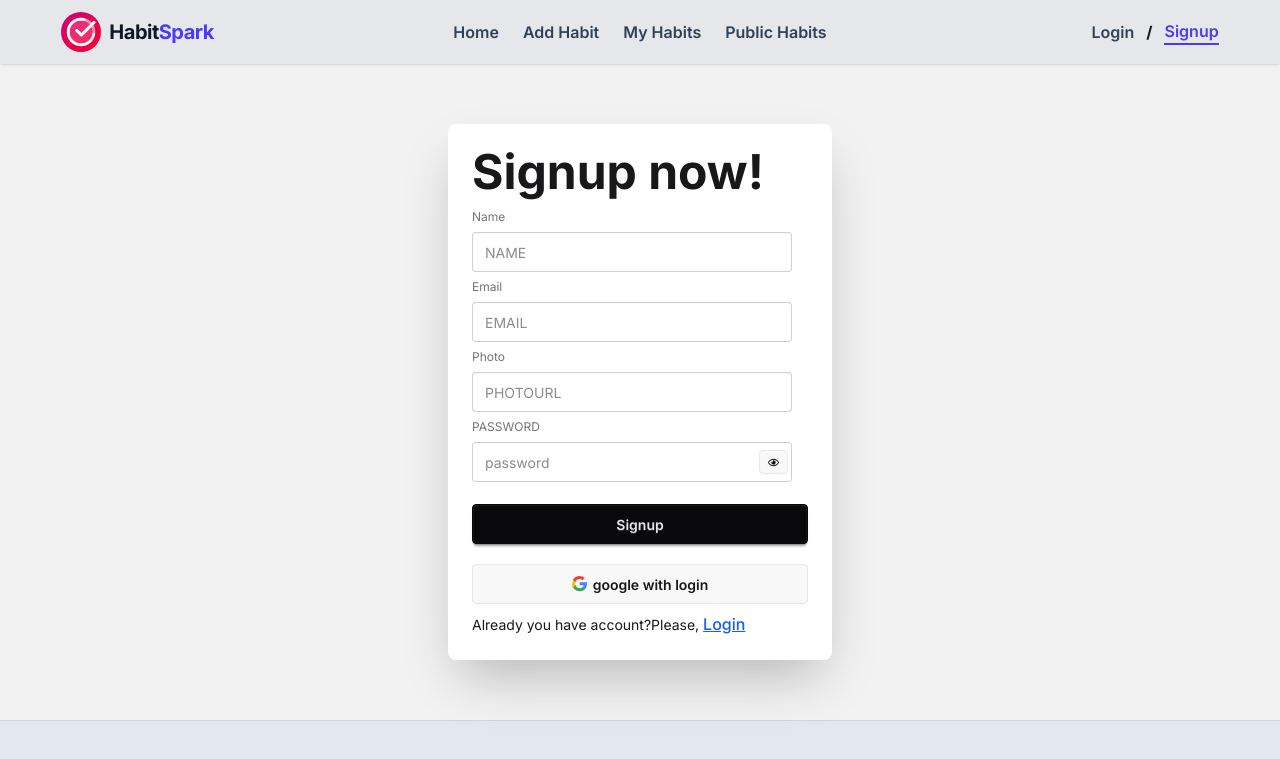
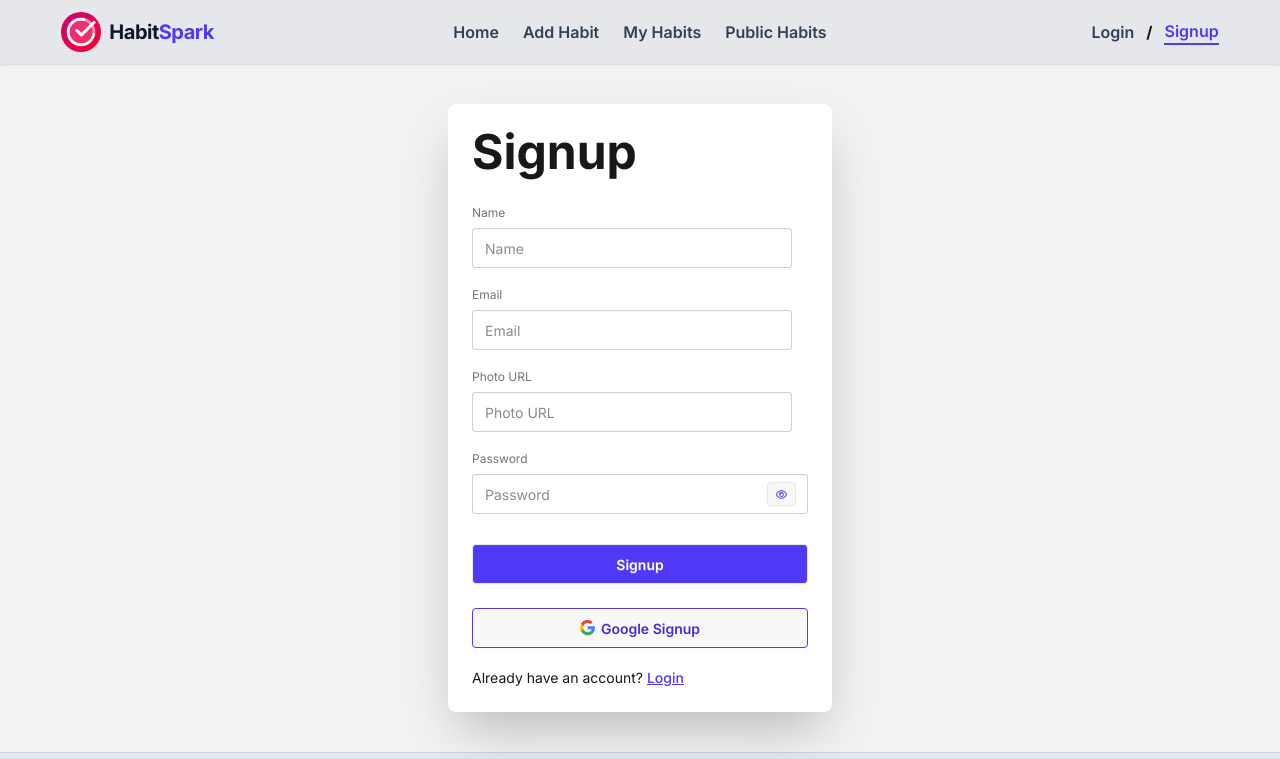
Before and after one commit to Al-amin-hossain-tamim/habbit-tracker-client, a React (Vite) app: page /Resister in a window 1280 px wide. Shown: the top 759 px of the page. Built offline with nearby package versions, Linux system fonts and the light colour scheme; no server answers.

Commit message:
add title bar for every page

```diff
--- a/index.html
+++ b/index.html
@@ -4,7 +4,7 @@
     <meta charset="UTF-8" />
     <link rel="icon" type="image/svg+xml" sizes="32x10" href="/habbit_logo.jpeg" />
     <meta name="viewport" content="width=device-width, initial-scale=1.0" />
-    <title>Home</title>
+    <title>HabitSpark/Home</title>
 
   </head>
   <body>
--- a/src/components/AddHabbits/AddHabbit.jsx
+++ b/src/components/AddHabbits/AddHabbit.jsx
@@ -35,6 +35,7 @@ const AddHabbit = () => {
 
   return (
     <div className="py-10 px-4">
+      <title>HabitSpark/Add-habit</title>
       <div className="max-w-3xl mx-auto bg-white p-8 rounded-2xl shadow">
         <h2 className="text-2xl font-bold mb-4">Add a New Habit</h2>
 
--- a/src/components/HabbitDetails/HabbitDetails.jsx
+++ b/src/components/HabbitDetails/HabbitDetails.jsx
@@ -24,6 +24,7 @@ const HabbitDetails = () => {
 
   return (
     <section className="py-12 bg-gradient-to-b from-purple-50 to-white min-h-screen">
+      <title>HabitSpark/habit-details</title>
       <div className="max-w-5xl mx-auto px-4">
         {/* Card Container */}
         <div className="bg-white rounded-2xl shadow-xl overflow-hidden">
--- a/src/components/Login/Login.jsx
+++ b/src/components/Login/Login.jsx
@@ -1,60 +1,51 @@
-import React, { use, useRef, useState } from "react";
+import React, { useContext, useRef, useState } from "react";
 import { Link, useLocation, useNavigate } from "react-router";
 import { AuthContext } from "../../Contexts/AuthContext/AuthContext";
-import Loading from "../Loading/Loading";
-import { FaRegEyeSlash } from "react-icons/fa6";
-import { FaRegEye } from "react-icons/fa";
+import { FaRegEyeSlash, FaRegEye } from "react-icons/fa6";
 import { toast } from "react-toastify";
 
+const Login = () => {
+  const [loading, setLoading] = useState(false);
+  const [showPassword, setShowPassword] = useState(false);
+  const { signInUser, signInWithGoogle } = useContext(AuthContext);
+  const location = useLocation();
+  const navigate = useNavigate();
+  const emailRef = useRef();
+  const [Error, setError] = useState("");
 
-const Login = () => {
-
-  const [loading,setLoading] = useState(false)
-  const [showPassword,setShowPassword] = useState(false);
-  const {signInUser,signInWithGoogle,user} = use(AuthContext);
-  const location = useLocation();
-  const navigate = useNavigate()
-  const emailRef = useRef()
-  const [Error,setError] = useState('');
-
-
-
-
-  const handleLogin = (e)=>{
-    e.preventDefault()
+  const handleLogin = (e) => {
+    e.preventDefault();
     const email = e.target.email.value;
     const password = e.target.password.value;
 
-    setLoading(true)
-    setError('');
-    signInUser(email,password)
-    .then(() =>{
+    setLoading(true);
+    setError("");
 
-      e.target.reset()
-      navigate(location?.state || '/')
+    signInUser(email, password)
+      .then(() => {
+        e.target.reset();
+        navigate(location?.state || "/");
       })
-    .catch(()=>{
+      .catch(() => {
+        setError("Miss matched credentials. If new, please register first.");
+        toast.error("Invalid email or password");
+      })
+      .finally(() => {
+        setLoading(false);
+      });
+  };
 
-      setError('miss matched credential if you are new  please register first')
-      user || toast.error(Error)
+  const handleGoogleLogin = () => {
+    setLoading(true);
+    signInWithGoogle()
+      .then((result) => {
+        navigate(location?.state || "/");
 
-    }).finally(()=>{
-      setLoading(false)
-    })
-  }
-  const handleGoogleLogin = ()=>{
-      signInWithGoogle()
-      .then((result)=>{
-        navigate(location?.state|| '/')
-
-         console.log(result.user);
         const newUser = {
           name: result.user.displayName,
           email: result.user.email,
           image: result.user.photoURL,
         };
-
-        // create user in the database
 
         fetch("http://localhost:5000/users", {
           method: "POST",
@@ -62,106 +53,122 @@ const Login = () => {
             "content-type": "application/json",
           },
           body: JSON.stringify(newUser),
-        })
-          .then((res) => res.json())
-          .then((data) => {
-            console.log("data after user save", data);
         });
       })
-      .catch(()=>{
+      .catch(() => {})
+      .finally(() => setLoading(false));
+  };
 
-      })
-  }
-
-  // const handleForgetPassword = ()=>{
-  //   const email = emailRef.current.value;
-  //   if (email) {
-  //     navigate(`/forget-password/${encodeURIComponent(email)}`);
-  //   } else {
-  //     navigate(`/forget-password`);
-  //   }
-  // }
-
-  const handlePasswordBtn = (e)=>{
-      e.preventDefault()
+  const handlePasswordBtn = (e) => {
+    e.preventDefault();
     setShowPassword(!showPassword);
-    }
+  };
 
   return (
+    <div className="hero bg-base-200 min-h-screen mb-10">
+      <title>HabitSpark/login</title>
+      {/* Loading Spinner */}
+      {loading && (
+        <div className="fixed inset-0 bg-black bg-opacity-30 z-50 flex items-center justify-center">
+          <div className="text-center">
+            <span className="loading loading-spinner loading-lg text-indigo-600"></span>
+            <p className="text-white mt-3 font-medium">Please wait...</p>
+          </div>
+        </div>
+      )}
 
-    <div className="hero bg-base-200 min-h-screen mb-10">
-      <title></title>
-      {
-        (
-          loading && <div className='flex w-full min-h-screen justify-center inset-0  z-100 bg-black bg-opacity-30 items-center'>
-            <p className='text-2xl font-bold  text-white'><span className="loading loading-bars loading-xl "></span> <span>Loading please wait!!</span></p>
-        </div>
-        )
-      }
       <div className="hero-content flex-col lg:flex-row-reverse">
-        <div className="text-center lg:text-left"></div>
         <div className="card bg-base-100 w-full max-w-sm shrink-0 shadow-2xl">
           <div className="card-body">
-            <h1 className="text-5xl font-bold">Login now!</h1>
+            <h1 className="text-5xl font-bold mb-4">Login</h1>
             <form onSubmit={handleLogin}>
               <fieldset className="fieldset">
-                {/* email */}
+
+                {/* Email */}
                 <label className="label">EMAIL</label>
-                <input type="email" className="input" placeholder="Email" name="email" required ref={emailRef}/>
-                {/* password */}
-                <label className="label">PASSWORD</label>
-                <div className='relative'>
                 <input
-                                  type={showPassword?'text':'password'}
-                                  className="input"
-                                  placeholder= "password"
-                                  name='password'
+                  type="email"
+                  className="input input-bordered focus:border-indigo-600"
+                  placeholder="Email"
+                  name="email"
+                  required
+                  ref={emailRef}
+                />
+
+                {/* Password */}
+                <label className="label mt-3">PASSWORD</label>
+                <div className="relative">
+                  <input
+                    type={showPassword ? "text" : "password"}
+                    className="input input-bordered w-full pr-12 focus:border-indigo-600"
+                    placeholder="Password"
+                    name="password"
                     required
                   />
-                                <button onClick={handlePasswordBtn} className='absolute btn btn-xs top-2 right-5'>{
-                                  showPassword ? <FaRegEyeSlash /> : <FaRegEye />
-                                  }</button>
+                  <button
+                    onClick={handlePasswordBtn}
+                    className="absolute btn btn-xs top-2 right-3 text-indigo-600"
+                  >
+                    {showPassword ? <FaRegEyeSlash /> : <FaRegEye />}
+                  </button>
                 </div>
-                                {/* onClick={handleForgetPasswordBtn} */}
 
-                <div >
-
-                  <button className="link link-hover">Forgot password?</button>
-
-                </div>
-                <button className="btn btn-neutral mt-4">Login</button>
+                {/* Login Button */}
+                <button className="btn w-full mt-6 bg-indigo-600 hover:bg-indigo-700 text-white">
+                  Login
+                </button>
               </fieldset>
             </form>
-            <button onClick={handleGoogleLogin} className="btn mt-2 w-full">
+
+            {/* Google Login */}
+            <button
+              onClick={handleGoogleLogin}
+              className="btn mt-3 w-full border-indigo-600 text-indigo-700 hover:bg-indigo-100"
+            >
               <span className="w-[15px]">
                 <svg
-
                   viewBox="0 0 533.5 544.3"
                   xmlns="http://www.w3.org/2000/svg"
-                    aria-hidden="true"
-                    focusable="false"
                 >
                   <path
                     fill="#4285F4"
-                      d="M533.5 278.4c0-18.7-1.6-37.2-4.8-55H272v104.4h146.9c-6.3 34-25 62.9-53.5 82.2v68.3h86.4c50.6-46.6 81.7-115.4 81.7-199.0z"
+                    d="M533.5 278.4c0-18.7-1.6-37.2-4.8-55H272v104.4h146.9
+                    c-6.3 34-25 62.9-53.5 82.2v68.3h86.4
+                    c50.6-46.6 81.7-115.4 81.7-199.0z"
                   />
                   <path
                     fill="#34A853"
-                      d="M272 544.3c72.9 0 134.1-24.2 178.8-65.6l-86.4-68.3c-24 16.2-54.6 25.8-92.4 25.8-70.9 0-131.2-47.9-152.6-112.2H32v70.6C76.2 487.1 167.7 544.3 272 544.3z"
+                    d="M272 544.3c72.9 0 134.1-24.2 178.8-65.6l-86.4-68.3
+                    c-24 16.2-54.6 25.8-92.4 25.8
+                    c-70.9 0-131.2-47.9-152.6-112.2H32v70.6
+                    C76.2 487.1 167.7 544.3 272 544.3z"
                   />
                   <path
                     fill="#FBBC05"
-                      d="M119.4 324.0c-8.0-23.9-8.0-49.5 0-73.4V179.9H32c-40.6 80.0-40.6 173.5 0 253.5l87.4-109.4z"
+                    d="M119.4 324.0c-8.0-23.9-8.0-49.5 0-73.4V179.9H32
+                    c-40.6 80.0-40.6 173.5 0 253.5l87.4-109.4z"
                   />
                   <path
                     fill="#EA4335"
-                      d="M272 109.6c39.6 0 75.1 13.6 103.1 40.3l77.2-77.2C403.9 26.8 349.9 0 272 0 167.7 0 76.2 57.2 32 142.8l87.4 70.6C140.8 157.5 201.1 109.6 272 109.6z"
+                    d="M272 109.6c39.6 0 75.1 13.6 103.1 40.3l77.2-77.2
+                    C403.9 26.8 349.9 0 272 0
+                    C167.7 0 76.2 57.2 32 142.8l87.4 70.6
+                    C140.8 157.5 201.1 109.6 272 109.6z"
                   />
                 </svg>
-                </span>{" "}
-                google with login
+              </span>
+              Google Login
             </button>
-            <h5>If you are new here?Please, <Link to='/Resister' className="text-[#f2098c] underline text-[16px] font-medium">Signup</Link></h5>
+
+            <h5 className="mt-4 text-sm">
+              New here?{" "}
+              <Link
+                to="/Resister"
+                className="text-indigo-600 underline font-medium"
+              >
+                Signup
+              </Link>
+            </h5>
           </div>
         </div>
       </div>
--- a/src/components/MyHabbit/MyHabbit.jsx
+++ b/src/components/MyHabbit/MyHabbit.jsx
@@ -117,6 +117,8 @@ const MyHabbits = () => {
       <div className="max-w-6xl mx-auto px-4">
         <h1 className="text-3xl font-bold text-slate-800 mb-8">My Habits</h1>
 
+        <title>HabitSpark/my-habit</title>
+
         {habits.length === 0 ? (
           <div className="text-center text-slate-600 py-10">
             No habits found. Add your first habit now!
--- a/src/components/Resister/Resister.jsx
+++ b/src/components/Resister/Resister.jsx
@@ -1,25 +1,32 @@
-import React, { use, useState } from "react";
+import React, { useContext, useState } from "react";
 import { Link, useLocation, useNavigate } from "react-router";
 import { AuthContext } from "../../Contexts/AuthContext/AuthContext";
-import { FaRegEye } from "react-icons/fa";
-import { FaRegEyeSlash } from "react-icons/fa6";
+import { FaRegEye, FaRegEyeSlash } from "react-icons/fa6";
 import { toast } from "react-toastify";
 import { updateProfile } from "firebase/auth";
 
 const Resister = () => {
   const [error, setError] = useState("");
-
-  const { createUser, signInWithGoogle } = use(AuthContext);
+  const [loading, setLoading] = useState(false);
+  const { createUser, signInWithGoogle } = useContext(AuthContext);
   const location = useLocation();
   const navigate = useNavigate();
+
+  const [showPassword, setShowPassword] = useState(false);
+
+  const handlePasswordBtn = (e) => {
+    e.preventDefault();
+    setShowPassword(!showPassword);
+  };
+
   const handleRegister = (e) => {
     e.preventDefault();
+
     const name = e.target.name.value;
     const email = e.target.email.value;
     const photo = e.target.photo.value;
     const password = e.target.password.value;
 
-    // reset error
     setError("");
 
     const emailValidation = /^[^\s@]+@[^\s@]+\.[^\s@]+$/;
@@ -28,180 +35,192 @@ const Resister = () => {
       /^(?=.*[a-z])(?=.*[A-Z])(?=.*\d)(?=.*[!@#$%^&*()_+\-=\[\]{};':"\\|,.<>\/?]).{6,}$/;
 
     if (!emailValidation.test(email)) {
-      return setError("please give me valid email");
+      return setError("Please provide a valid email");
     } else if (!passwordValidation.test(password)) {
       return setError(
-        "please ensure one upper,lower case and one digit and special character and at least 6 characters"
+        "Password must include upper, lower, digit, special character & be 6+ characters"
       );
     }
 
+    setLoading(true);
+
     createUser(email, password)
       .then((result) => {
-        e.target.reset();
         const profile = {
           displayName: name,
           photoURL: photo,
         };
-        updateProfile(result.user, profile)
-          .then(() => {})
-          .catch();
+
+        updateProfile(result.user, profile).catch(() => {});
+
+        e.target.reset();
+
+        const newUser = {
+          name: name,
+          email: email,
+          image: photo,
+        };
+
+        fetch("http://localhost:5000/users", {
+          method: "POST",
+          headers: { "content-type": "application/json" },
+          body: JSON.stringify(newUser),
+        });
+
         navigate(location?.state || "/");
-        console.log(result.user);
+      })
+      .catch(() => {
+        setError("This email is already used!");
+        toast.error("Email already exists");
+      })
+      .finally(() => setLoading(false));
+  };
+
+  const handleSignInWithGoogle = () => {
+    setLoading(true);
+    signInWithGoogle()
+      .then((result) => {
         const newUser = {
           name: result.user.displayName,
           email: result.user.email,
           image: result.user.photoURL,
         };
 
-        // create user in the database
-
         fetch("http://localhost:5000/users", {
           method: "POST",
-          headers: {
-            "content-type": "application/json",
-          },
+          headers: { "content-type": "application/json" },
           body: JSON.stringify(newUser),
+        });
+
+        navigate(location?.state || "/");
       })
-          .then((res) => res.json())
-          .then((data) => {
-            console.log("data after user save", data);
-          });
-      })
-      .catch((error) => {
-        setError("this email already used!");
-        error && toast.error(error);
-      });
+      .catch(() => {})
+      .finally(() => setLoading(false));
   };
 
-  const handleSignInWithGoogle = () => {
-    signInWithGoogle()
-      .then((result) => {
-        navigate(location?.state || "/");
-        console.log(result.user);
-        const newUser = {
-          name: result.user.displayName,
-          email: result.user.email,
-          image: result.user.photoURL,
-        };
+  return (
+    <div className="relative">
+      <title>HabitSpark/Signup</title>
 
-        // create user in the database
+      {/* Loading Spinner */}
+      {loading && (
+        <div className="fixed inset-0 bg-black bg-opacity-30 z-50 flex items-center justify-center">
+          <div className="text-center">
+            <span className="loading loading-spinner loading-lg text-indigo-600"></span>
+            <p className="text-white mt-3 font-medium">Creating account...</p>
+          </div>
+        </div>
+      )}
 
-        fetch("http://localhost:5000/users", {
-          method: "POST",
-          headers: {
-            "content-type": "application/json",
-          },
-          body: JSON.stringify(newUser),
-        })
-          .then((res) => res.json())
-          .then((data) => {
-            console.log("data after user save", data);
-          });
-      })
+      <div className="card bg-base-100 w-full mx-auto my-10 max-w-sm shadow-2xl">
+        <div className="card-body">
+          <h1 className="text-5xl font-bold mb-4">Signup</h1>
 
-      .catch(() => {});
-  };
-  const [showPassword, setShowPassword] = useState(false);
-
-  const handlePasswordBtn = (e) => {
-    e.preventDefault();
-    setShowPassword(!showPassword);
-  };
-  // used email toastify
-
-  return (
-    <div className="card bg-base-100 w-full mx-auto my-15 max-w-sm shrink-0 shadow-2xl">
-      <title>Signup</title>
-      <div className="card-body">
-        <h1 className="text-5xl font-bold">Signup now!</h1>
           <form onSubmit={handleRegister}>
             <fieldset className="fieldset">
-            {/* name field */}
               <label className="label">Name</label>
               <input
                 type="text"
-              className="input"
-              placeholder="NAME"
+                className="input input-bordered focus:border-indigo-600"
+                placeholder="Name"
                 name="name"
                 required
               />
-            {/* email field */}
-            <label className="label">Email</label>
+
+              <label className="label mt-3">Email</label>
               <input
                 type="email"
-              className="input"
-              placeholder="EMAIL"
+                className="input input-bordered focus:border-indigo-600"
+                placeholder="Email"
                 name="email"
                 required
               />
-            {/* photo field */}
-            <label className="label">Photo</label>
+
+              <label className="label mt-3">Photo URL</label>
               <input
                 type="text"
-              className="input"
-              placeholder="PHOTOURL"
+                className="input input-bordered focus:border-indigo-600"
+                placeholder="Photo URL"
                 name="photo"
               />
-            {/* password field */}
-            <label className="label">PASSWORD</label>
+
+              <label className="label mt-3">Password</label>
               <div className="relative">
                 <input
                   type={showPassword ? "text" : "password"}
-                className="input"
-                placeholder="password"
+                  className="input input-bordered w-full pr-12 focus:border-indigo-600"
+                  placeholder="Password"
                   name="password"
                   required
                 />
                 <button
                   onClick={handlePasswordBtn}
-                className="absolute btn btn-xs top-2 right-5"
+                  className="absolute btn btn-xs top-2 right-3 text-indigo-600"
                 >
                   {showPassword ? <FaRegEyeSlash /> : <FaRegEye />}
                 </button>
               </div>
-            <button className="btn btn-neutral mt-4">Signup</button>
+
+              <button className="btn w-full mt-6 bg-indigo-600 hover:bg-indigo-700 text-white">
+                Signup
+              </button>
             </fieldset>
           </form>
-        <button onClick={handleSignInWithGoogle} className="btn mt-2 w-full">
+
+          {/* Google Sign-in */}
+          <button
+            onClick={handleSignInWithGoogle}
+            className="btn mt-3 w-full border-indigo-600 text-indigo-700 hover:bg-indigo-100"
+          >
             <span className="w-[15px]">
               <svg
                 viewBox="0 0 533.5 544.3"
                 xmlns="http://www.w3.org/2000/svg"
-              aria-hidden="true"
-              focusable="false"
               >
                 <path
                   fill="#4285F4"
-                d="M533.5 278.4c0-18.7-1.6-37.2-4.8-55H272v104.4h146.9c-6.3 34-25 62.9-53.5 82.2v68.3h86.4c50.6-46.6 81.7-115.4 81.7-199.0z"
+                  d="M533.5 278.4c0-18.7-1.6-37.2-4.8-55H272v104.4h146.9
+                  c-6.3 34-25 62.9-53.5 82.2v68.3h86.4
+                  c50.6-46.6 81.7-115.4 81.7-199.0z"
                 />
                 <path
                   fill="#34A853"
-                d="M272 544.3c72.9 0 134.1-24.2 178.8-65.6l-86.4-68.3c-24 16.2-54.6 25.8-92.4 25.8-70.9 0-131.2-47.9-152.6-112.2H32v70.6C76.2 487.1 167.7 544.3 272 544.3z"
+                  d="M272 544.3c72.9 0 134.1-24.2 178.8-65.6l-86.4-68.3
+                  c-24 16.2-54.6 25.8-92.4 25.8
+                  c-70.9 0-131.2-47.9-152.6-112.2H32v70.6
+                  C76.2 487.1 167.7 544.3 272 544.3z"
                 />
                 <path
                   fill="#FBBC05"
-                d="M119.4 324.0c-8.0-23.9-8.0-49.5 0-73.4V179.9H32c-40.6 80.0-40.6 173.5 0 253.5l87.4-109.4z"
+                  d="M119.4 324.0c-8.0-23.9-8.0-49.5 0-73.4V179.9H32
+                  c-40.6 80.0-40.6 173.5 0 253.5l87.4-109.4z"
                 />
                 <path
                   fill="#EA4335"
-                d="M272 109.6c39.6 0 75.1 13.6 103.1 40.3l77.2-77.2C403.9 26.8 349.9 0 272 0 167.7 0 76.2 57.2 32 142.8l87.4 70.6C140.8 157.5 201.1 109.6 272 109.6z"
+                  d="M272 109.6c39.6 0 75.1 13.6 103.1 40.3l77.2-77.2
+                  C403.9 26.8 349.9 0 272 0
+                  C167.7 0 76.2 57.2 32 142.8l87.4 70.6
+                  C140.8 157.5 201.1 109.6 272 109.6z"
                 />
               </svg>
-          </span>{" "}
-          google with login
+            </span>
+            Google Signup
           </button>
-        {error && <p className="text-red-500">{error}</p>}
-        <h5>
-          Already you have account?Please,{" "}
+
+          {error && <p className="text-red-500 mt-2">{error}</p>}
+
+          <h5 className="mt-3 text-sm">
+            Already have an account?{" "}
             <Link
               to="/Login"
-            className="text-blue-600 underline text-[16px] font-medium"
+              className="text-indigo-600 underline font-medium"
             >
               Login
             </Link>
           </h5>
         </div>
       </div>
+    </div>
   );
 };
 
--- a/src/components/UpdateHabit/UpdateHabit.jsx
+++ b/src/components/UpdateHabit/UpdateHabit.jsx
@@ -50,6 +50,7 @@ const UpdateHabit = () => {
 
   return (
     <div className="max-w-3xl mx-auto py-12 px-4">
+      <title>HabitSpark/update-habit</title>
       <h2 className="text-2xl font-bold mb-6 text-slate-800 text-center">
         Update Habit
       </h2>
```
Also changed, not shown: src/components/PublicHabbits/PublicHabbits.jsx (+16 -14 lines). Lines whose indentation alone changed are shown as unchanged.
